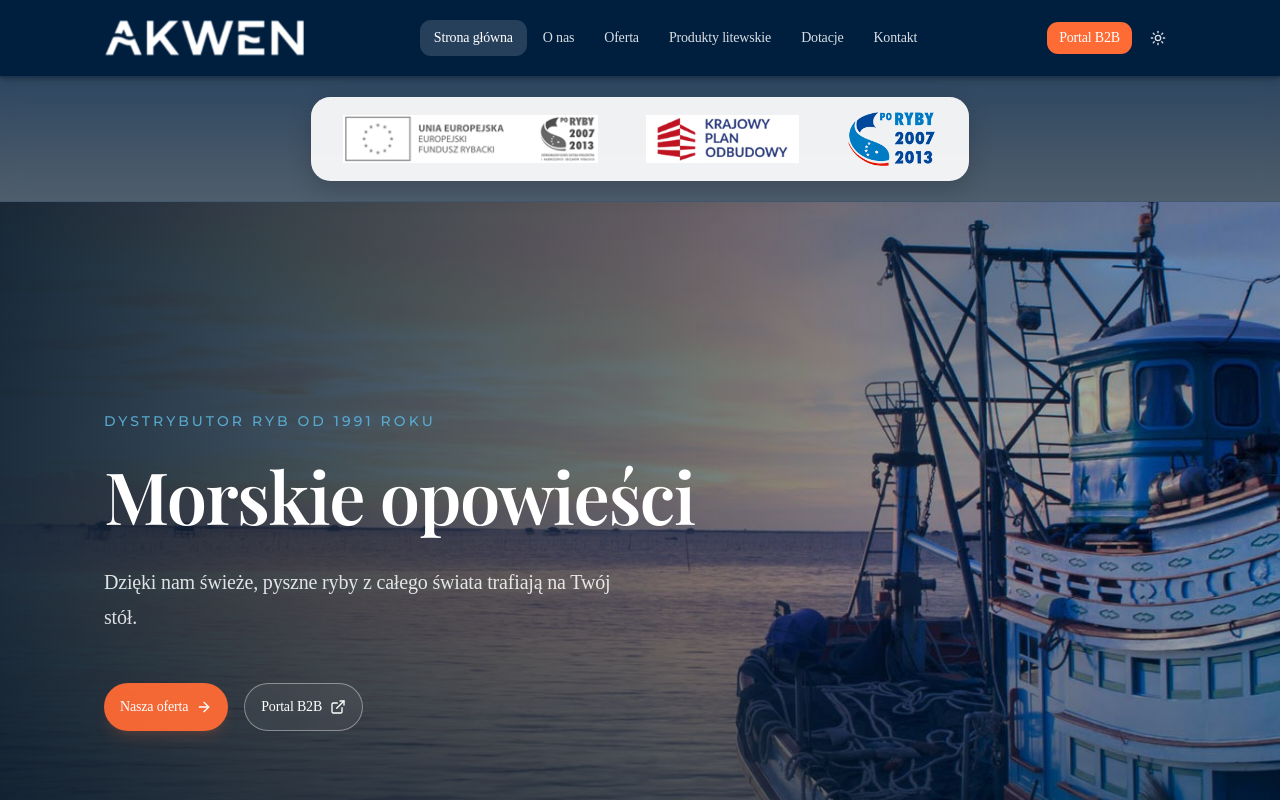
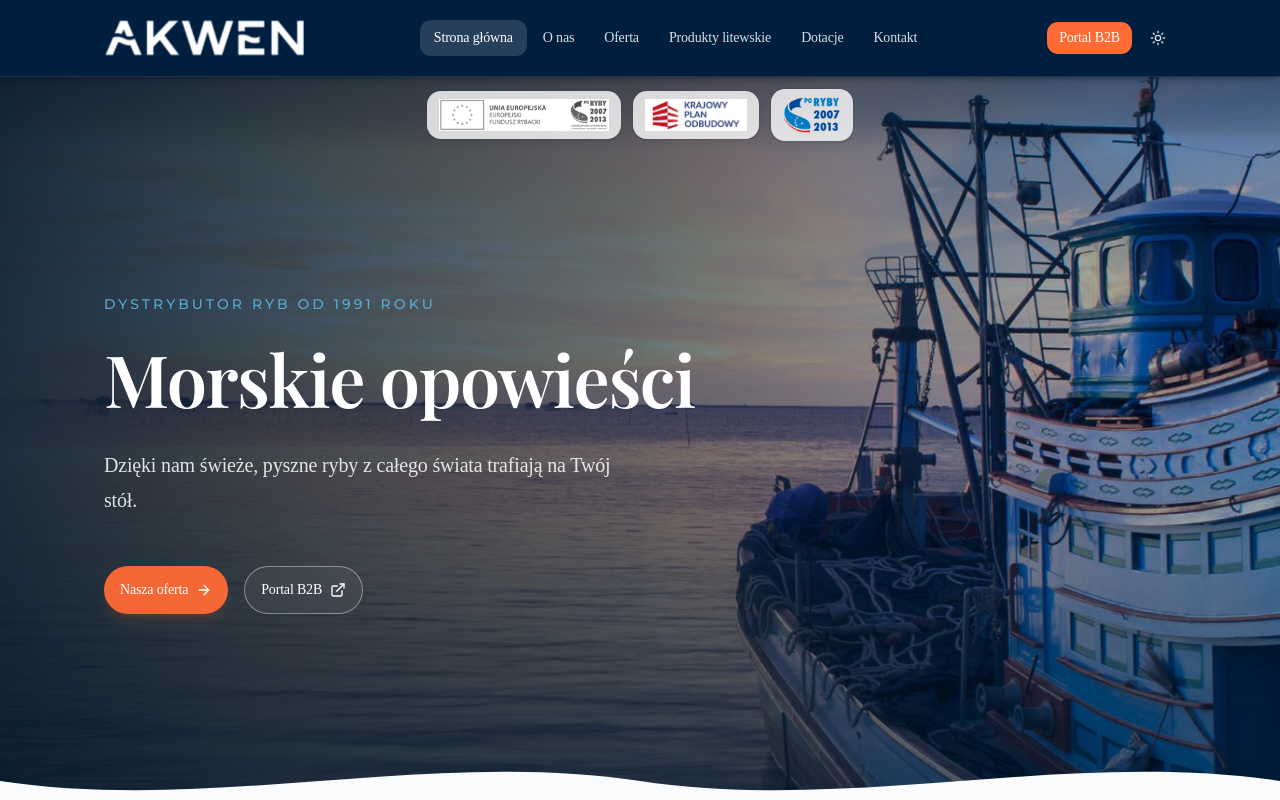
Before and after one commit to TooughSituation/akwen-web, a Next.js app: page / in a window 1280 px wide. Shown: the top 800 px of the page. Built offline with nearby package versions, Linux system fonts and the light colour scheme.

Commit message:
FundingLogos: przezroczysta belka nad hero, mniejsze loga.
Nakladka absolute, subtelny gradient bez blur; deploy-ready.

```diff
--- a/src/app/(site)/layout.tsx
+++ b/src/app/(site)/layout.tsx
@@ -10,8 +10,11 @@ export default function SiteLayout({
   return (
     <div className="flex min-h-screen flex-col">
       <Header />
-      <FundingLogos />
-      <main className="flex-1">{children}</main>
+      {/* FundingLogos absolute nad treścią — hero / page header prześwieca pod belką */}
+      <div className="relative flex-1">
+        <FundingLogos />
+        <main>{children}</main>
+      </div>
       <Footer />
     </div>
   );
--- a/src/components/funding-logos.tsx
+++ b/src/components/funding-logos.tsx
@@ -1,72 +1,66 @@
 import Image from "next/image";
 import { assets } from "@/lib/content";
 
+/** ~15% mniejsze niż poprzednia iteracja — belka minimalistyczna */
 const logos = [
   {
     src: assets.euLogos.ue,
     alt: "Unia Europejska / Europejski Fundusz Rybacki",
-    width: 160,
-    height: 60,
-    className: "h-10 w-auto sm:h-12",
+    width: 265,
+    height: 50,
+    className: "h-7 w-auto sm:h-8",
   },
   {
     src: assets.euLogos.kpo,
     alt: "Krajowy Plan Odbudowy",
-    width: 160,
-    height: 60,
-    className: "h-10 w-auto sm:h-12",
+    width: 208,
+    height: 65,
+    className: "h-7 w-auto sm:h-8",
   },
   {
     src: assets.euLogos.poRyby,
     alt: "PO RYBY 2007-2013",
-    width: 200,
-    height: 80,
-    className: "h-12 w-auto sm:h-14",
+    width: 160,
+    height: 100,
+    className: "h-8 w-auto sm:h-9",
   },
 ] as const;
 
 /**
- * Belka logotypów dofinansowania — wymóg prawny: widoczne u góry strony.
- * Ciemna, półprzezroczysta belka (glass) spójna z granatem marki;
- * delikatna jasna podkładka tylko pod logami — czytelność bez „białego paska”.
+ * Belka logotypów dofinansowania — nakładana na hero / page header.
+ * Prawie przezroczysta: zdjęcie w tle w pełni widoczne; loga czytelne
+ * dzięki delikatnym, półprzezroczystym podkładkom.
  */
 export function FundingLogos() {
   return (
     <div
-      className="relative z-40 w-full border-b border-white/10"
-      style={{
-        background:
-          "linear-gradient(180deg, rgba(0, 31, 63, 0.82) 0%, rgba(0, 20, 40, 0.68) 100%)",
-      }}
+      className="pointer-events-none absolute inset-x-0 top-0 z-20 w-full"
       role="region"
       aria-label="Logotypy dofinansowania"
     >
-      {/* Lekki blur / glass — nie „ściana” koloru */}
+      {/* Subtelny cień tonów — nie blur, nie solid; hero prześwieca */}
       <div
-        className="pointer-events-none absolute inset-0 backdrop-blur-md"
-        aria-hidden
-      />
-
-      <div className="relative mx-auto flex max-w-6xl justify-center px-4 py-4 sm:px-6 sm:py-5 lg:px-8">
-        {/* Podkładka tylko pod rzędem log — nie pełna szerokość strony */}
-        <div
-          className="flex flex-wrap items-center justify-center gap-x-7 gap-y-3 rounded-xl px-5 py-3 sm:gap-x-10 sm:px-8 sm:py-3.5 lg:gap-x-12"
+        className="w-full"
         style={{
-            background: "rgba(255, 255, 255, 0.92)",
-            boxShadow:
-              "0 1px 0 rgba(255,255,255,0.12) inset, 0 8px 24px rgba(0, 0, 0, 0.18)",
+          background:
+            "linear-gradient(180deg, rgba(0, 20, 40, 0.32) 0%, rgba(0, 20, 40, 0.18) 55%, rgba(0, 20, 40, 0.0) 100%)",
         }}
       >
+        <div className="mx-auto flex max-w-6xl flex-wrap items-center justify-center gap-2 px-3 py-2.5 sm:gap-3 sm:px-8 sm:py-3">
           {logos.map((logo) => (
+            <div
+              key={logo.src}
+              className="flex items-center justify-center rounded-md bg-white/80 px-2.5 py-1.5 shadow-sm shadow-black/10 backdrop-blur-[2px] sm:rounded-lg sm:px-3 sm:py-2"
+            >
               <Image
-              key={logo.src}
                 src={logo.src}
                 alt={logo.alt}
                 width={logo.width}
                 height={logo.height}
-              className={`${logo.className} max-w-[40vw] object-contain sm:max-w-none`}
+                className={`${logo.className} max-w-[min(38vw,190px)] object-contain object-center sm:max-w-[210px]`}
                 priority
               />
+            </div>
           ))}
         </div>
       </div>
--- a/src/components/hero.tsx
+++ b/src/components/hero.tsx
@@ -24,7 +24,8 @@ export function Hero() {
       <div className="absolute inset-0 bg-gradient-to-r from-navy-950/88 via-navy-900/55 to-transparent" />
       <div className="absolute inset-0 bg-gradient-to-t from-navy-950/50 via-transparent to-navy-950/15" />
 
-      <div className="relative z-10 mx-auto w-full max-w-6xl px-5 py-28 sm:px-8 sm:py-32 lg:px-10">
+      {/* pt większe u góry — miejsce na belkę logotypów (absolute) */}
+      <div className="relative z-10 mx-auto w-full max-w-6xl px-5 pt-32 pb-28 sm:px-8 sm:pt-36 sm:pb-32 lg:px-10">
         <motion.div
           className="max-w-2xl text-left"
           initial={{ opacity: 0, y: 28 }}
--- a/src/components/page-header.tsx
+++ b/src/components/page-header.tsx
@@ -11,7 +11,8 @@ export function PageHeader({
 }) {
   return (
     <div className="relative maritime-gradient text-white">
-      <div className="mx-auto max-w-6xl px-4 py-14 sm:px-6 sm:py-16 lg:px-8">
+      {/* pt większe — miejsce na belkę logotypów (absolute) */}
+      <div className="mx-auto max-w-6xl px-4 pt-20 pb-14 sm:px-6 sm:pt-24 sm:pb-16 lg:px-8">
         {label && (
           <p className="font-display mb-3 text-xs font-medium tracking-[0.2em] text-turquoise-300 uppercase sm:text-sm">
             {label}
```
Lines whose indentation alone changed are shown as unchanged.
